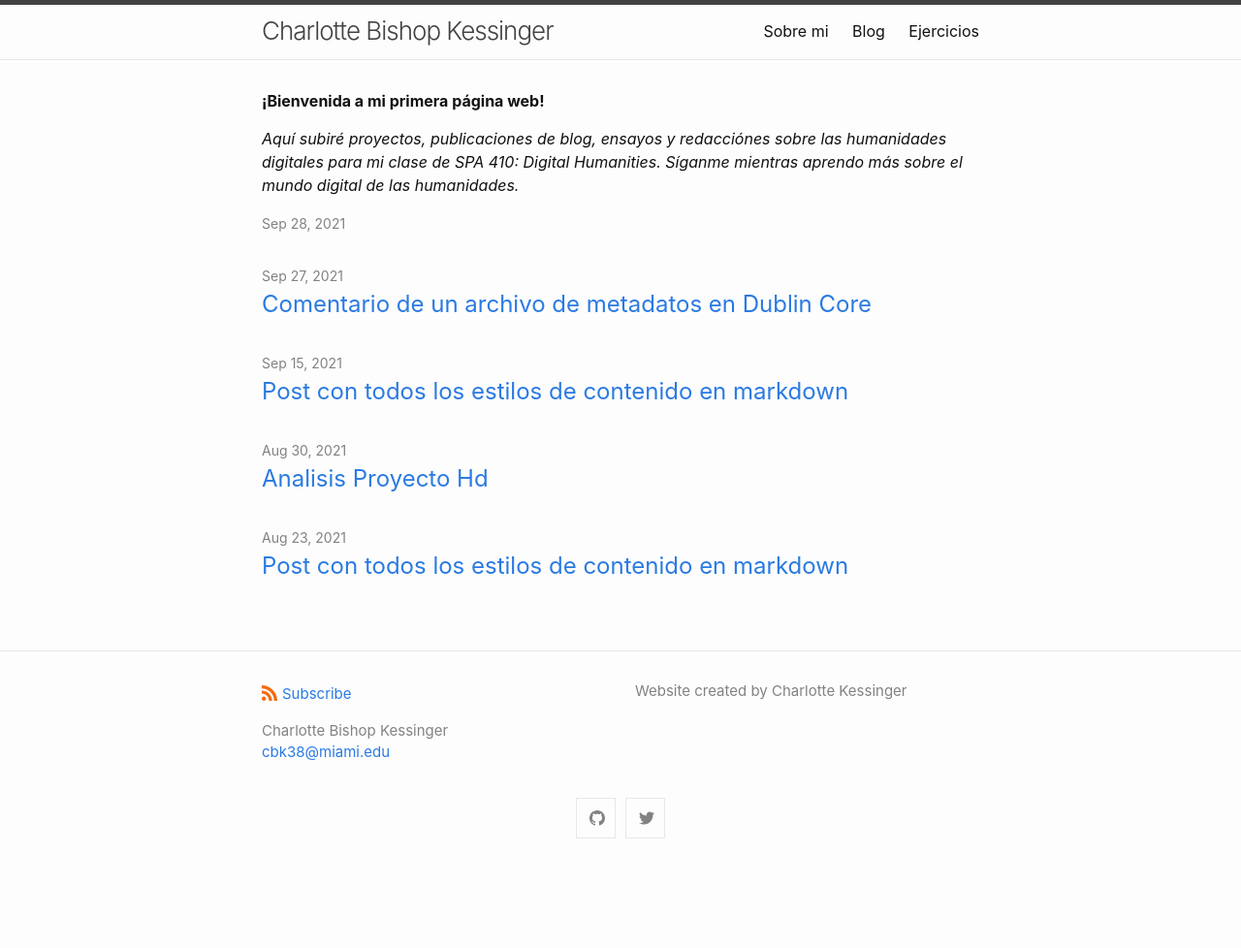
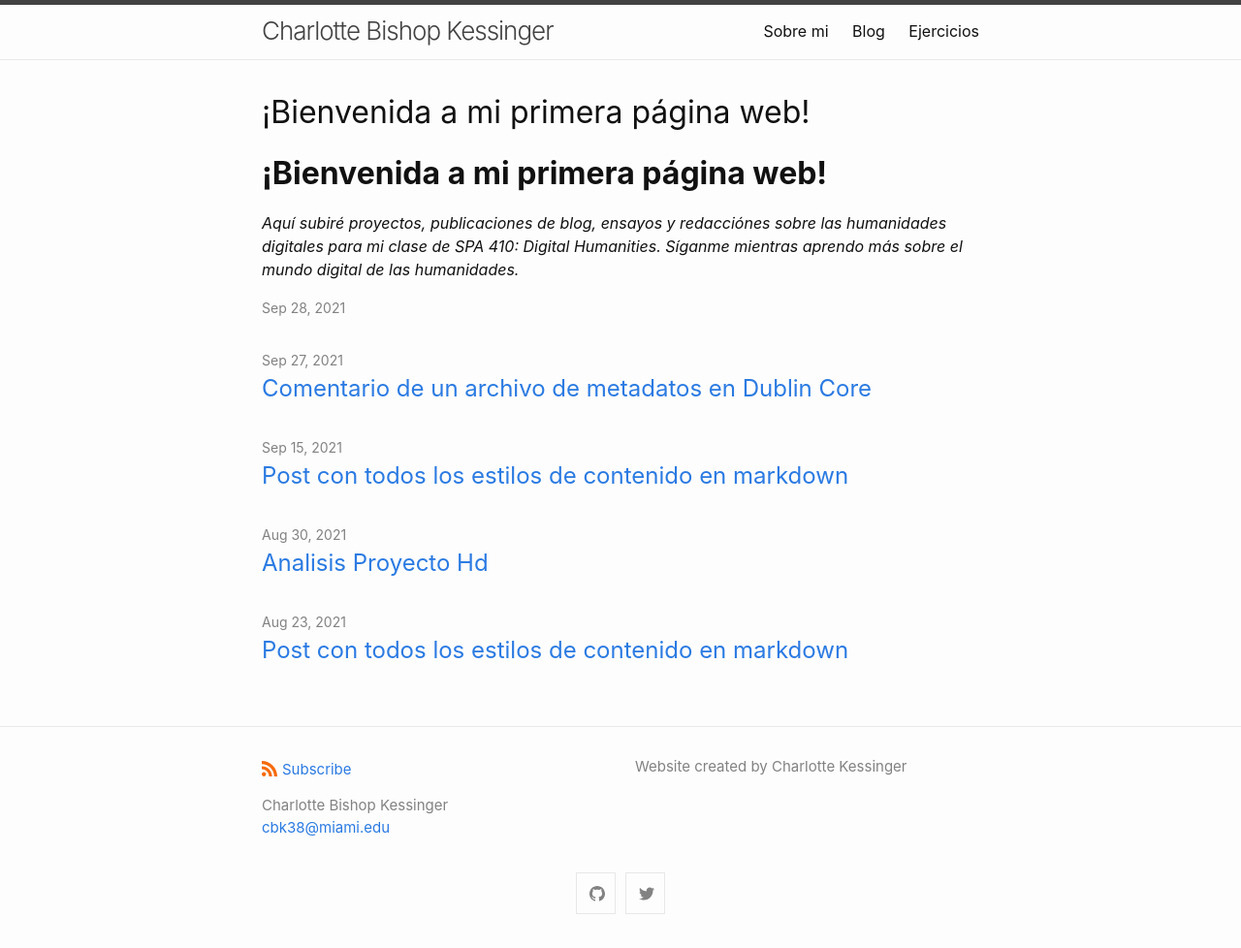
Before and after one commit to charkessinger/charkessinger.github.io, a Jekyll site: the page built from index.md, in a window 1280 px wide. Shown: the whole page at 97% size. Built offline with Jekyll 4.4.1, drawn with Linux system fonts in a browser that asks for light colours; our own code applies the rules of GitHub Pages for plain Markdown files; before the commit the page ends 900 px from its top, so only the background shows below that.

Commit message:
Update index.md

```diff
--- a/index.md
+++ b/index.md
@@ -8,6 +8,6 @@
 layout: home
 ---
 
-**¡Bienvenida a mi primera página web!**
+# **¡Bienvenida a mi primera página web!**
 
 *Aquí subiré proyectos, publicaciones de blog, ensayos y redacciónes sobre las humanidades digitales para mi clase de SPA 410: Digital Humanities. Síganme mientras aprendo más sobre el mundo digital de las humanidades.*
```
